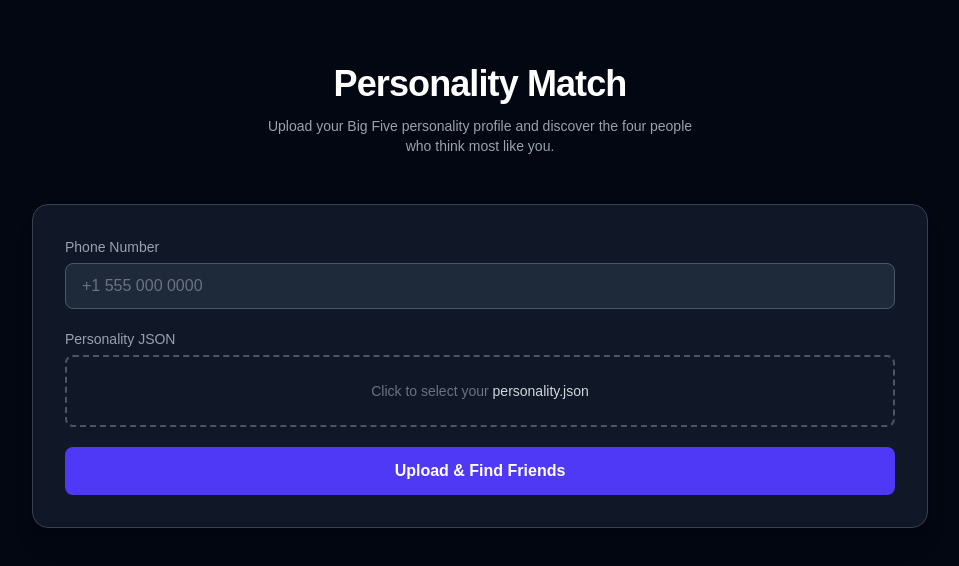
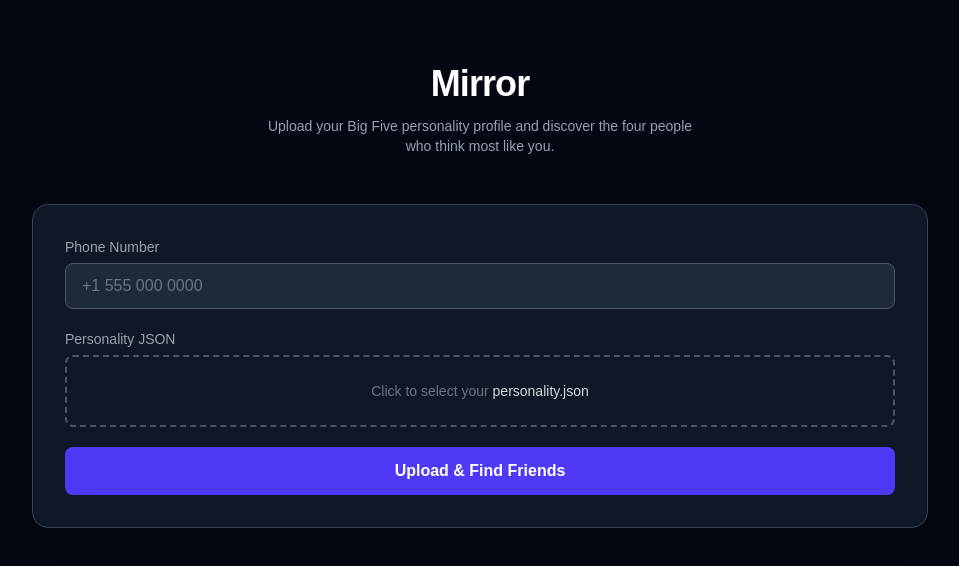
Before and after one commit to SambitKanjilal/PersonalityMirror6, a Next.js app: page / in a window 1280 px wide. Shown: the top 566 px of the page, without its empty margins (160-1119 px from the left). Built offline with nearby package versions, Linux system fonts and the light colour scheme.

Commit message:
text updates

```diff
--- a/src/app/layout.tsx
+++ b/src/app/layout.tsx
@@ -13,7 +13,7 @@ const geistMono = Geist_Mono({
 });
 
 export const metadata: Metadata = {
-  title: "Personality Match",
+  title: "Mirror",
   description: "Find your closest personality matches using the Big Five model",
 };
 
--- a/src/app/page.tsx
+++ b/src/app/page.tsx
@@ -5,7 +5,7 @@ export default function Home() {
     <main className="min-h-screen bg-gray-950 text-white px-4 py-16">
       <div className="text-center mb-12">
         <h1 className="text-4xl font-bold tracking-tight mb-3">
-          Personality Match
+          Mirror
         </h1>
         <p className="text-gray-400 max-w-md mx-auto text-sm">
           Upload your Big Five personality profile and discover the four people
```
